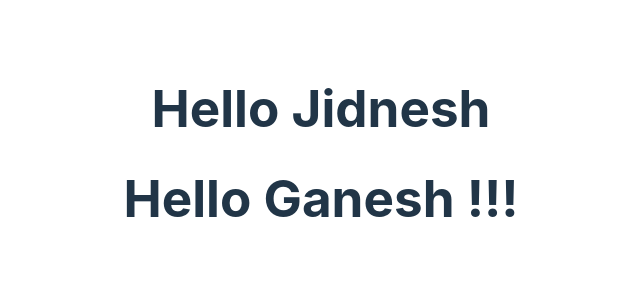
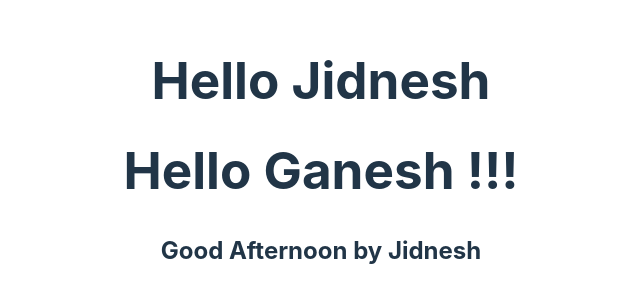
Before and after one commit to jidneshmeher/Test, a React (Vite) app in the folder Github/: page / in a window 1280 px wide. Shown: the part 247-550 px from the top of the page, without its empty margins (319-959 px from the left). Built offline with nearby package versions, Linux system fonts and the light colour scheme.

Commit message:
Add Greeting

```diff
--- a/Github/src/App.jsx
+++ b/Github/src/App.jsx
@@ -6,6 +6,7 @@ function App() {
     <>
       <h1>Hello Jidnesh</h1>
       <h1>Hello Ganesh !!!</h1>
+      <h2>Good Afternoon by Jidnesh</h2>
     </>
   )
 }
```
